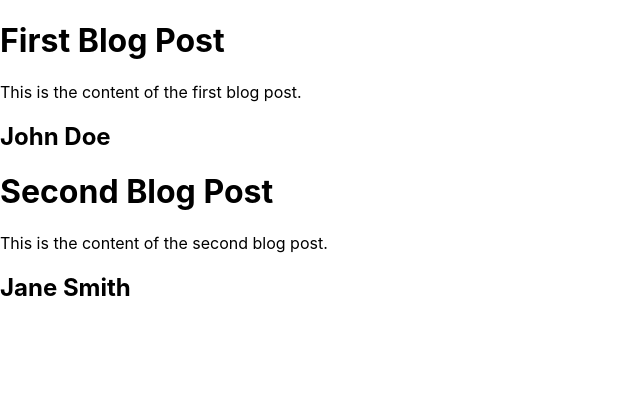
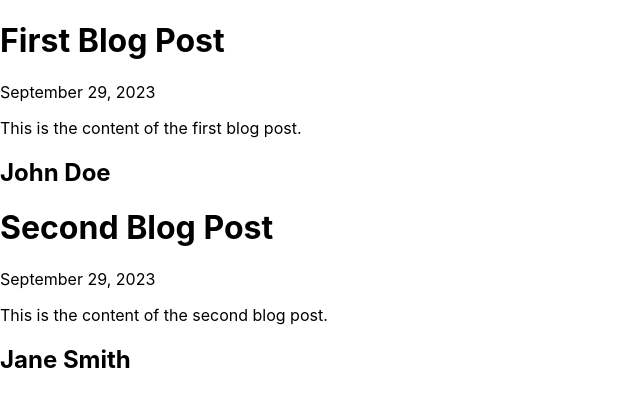
Before and after one commit to deepakkumaravelu/React-Blog-portal, a React (Create React App) app in the folder blogapp/: page / in a window 1280 px wide. Shown: the top 406 px of the page, without its empty margins (0-640 px from the left). Built offline with nearby package versions, Linux system fonts and the light colour scheme.

Commit message:
date added

```diff
--- a/blogapp/src/components/BlogPost.jsx
+++ b/blogapp/src/components/BlogPost.jsx
@@ -3,13 +3,19 @@ import PostTitle from './PostTitle';
 import PostContent from './PostContent';
 import PostAuthor from './PostAuthor';
 import BlogData from './BlogData';
+const formatDate = (dateString) => {
+  const options = { year: 'numeric', month: 'long', day: 'numeric' };
+  return new Date(dateString).toLocaleDateString(undefined, options);
+};
 
 const BlogPost = () => {
+  const currentDate = new Date();
   return (
     <div>
       {BlogData.map((val, index) => (
         <div key={index}>
           <PostTitle title={val.title} />
+          <p>{formatDate(currentDate)}</p>
           <PostContent content={val.content} />
           <PostAuthor author={val.author} />
         </div>
```
